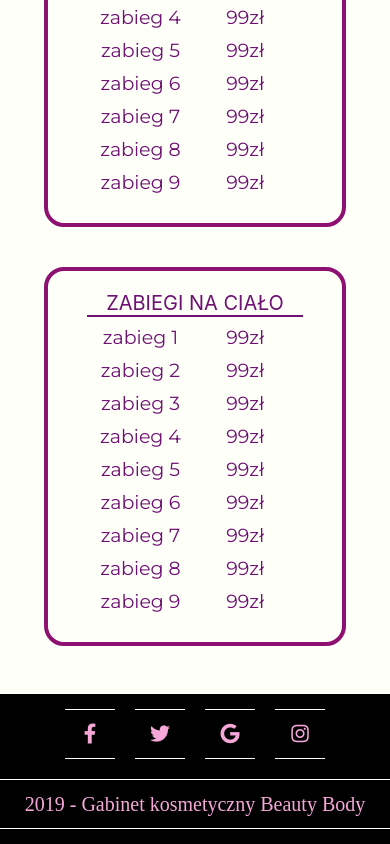
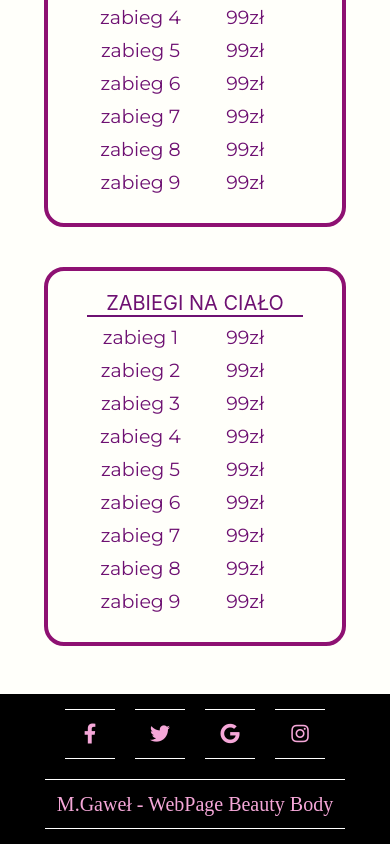
Before and after one commit to milgawel/CRA-beauty-studio-web-app, a React (Create React App) app: page /offer in a window 390 px wide. Shown: the part 1182-2026 px from the top of the page. Built offline with nearby package versions, Linux system fonts and the light colour scheme.

Commit message:
change of footer, scrollOnClick change

```diff
--- a/src/layouts/Footer.js
+++ b/src/layouts/Footer.js
@@ -9,8 +9,7 @@ const Footer = () => {
             <span></span>
             <span></span>
             <span></span>
-            <span></span>
-            2019 - Gabinet kosmetyczny Beauty Body</p>
+            <span></span>M.Gaweł - WebPage Beauty Body</p>
         </li>
       </ul>
       <ul className="socialMedia">
--- a/src/pages/Contact.js
+++ b/src/pages/Contact.js
@@ -4,7 +4,7 @@ import { Prompt } from 'react-router-dom';
 
 class ScrollToTopOnMount extends Component {
   componentDidMount() {
-    window.scrollTo(0, 250);
+    window.scrollTo(0, 0);
   }
 
   render() {
--- a/src/pages/Offer.js
+++ b/src/pages/Offer.js
@@ -2,7 +2,7 @@ import React, { Component } from 'react';
 
 class ScrollToTopOnMount extends Component {
   componentDidMount() {
-    window.scrollTo(0, 250);
+    window.scrollTo(0, 0);
   }
 
   render() {
--- a/src/pages/Workers.js
+++ b/src/pages/Workers.js
@@ -7,7 +7,7 @@ import worker3 from '../images/worker3.png';
 
 class ScrollToTopOnMount extends Component {
   componentDidMount() {
-    window.scrollTo(0, 250);
+    window.scrollTo(0, 0);
   }
 
   render() {
--- a/src/sass/_Footer.scss
+++ b/src/sass/_Footer.scss
@@ -139,12 +139,18 @@ footer {
       ul {
         margin: 10px 0;
         width: 100%;
+
+        li {
+          p {
+            width: 300px
+          }
+        }
       }
     }
   }
 }
 
-@media (max-width: 359px) and (min-width:100px) {
+@media (max-width: 359px) {
   footer {
     div {
       flex-direction: column-reverse;
@@ -165,7 +171,6 @@ footer {
           width: 80% !important;
           margin: 0 auto !important;
         }
-
       }
     }
   }
```
Also changed, not shown: src/css/styles.min.css, 1 other file (tests, documents, lock files or other folders).
